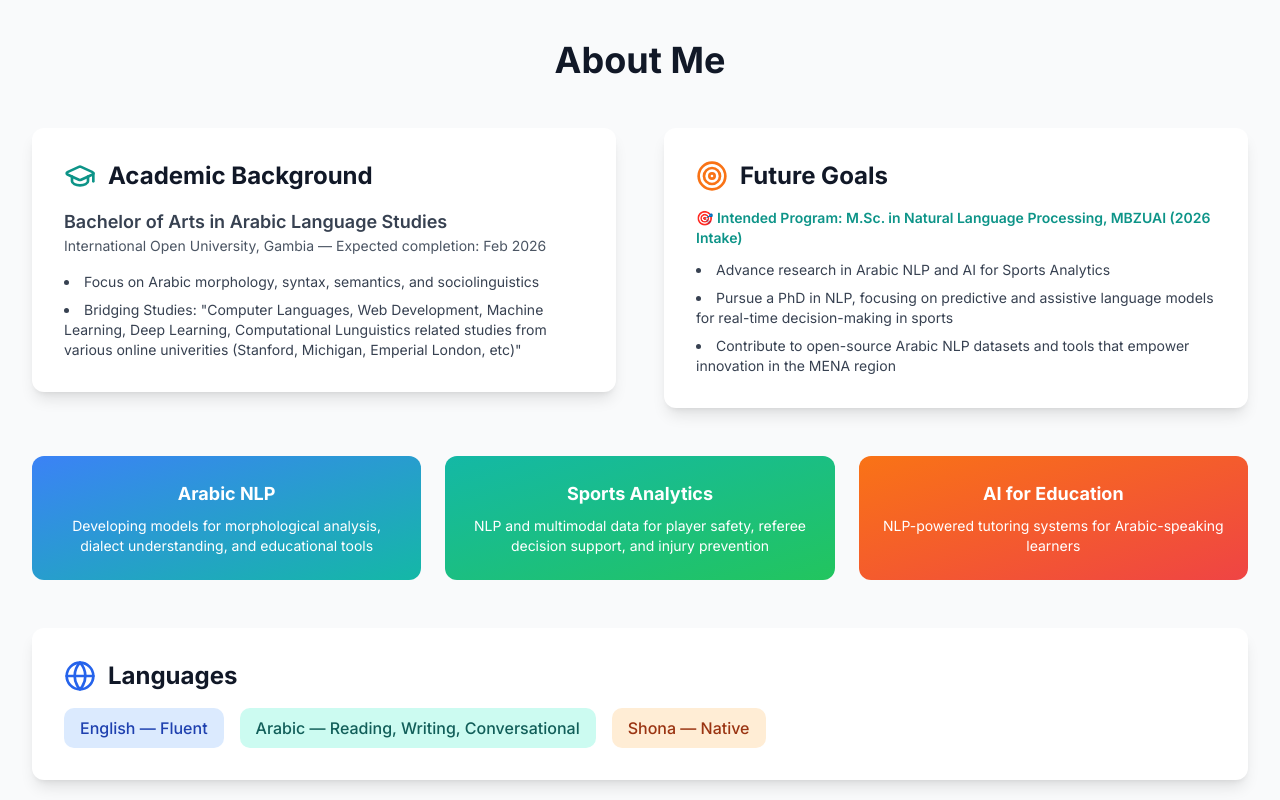
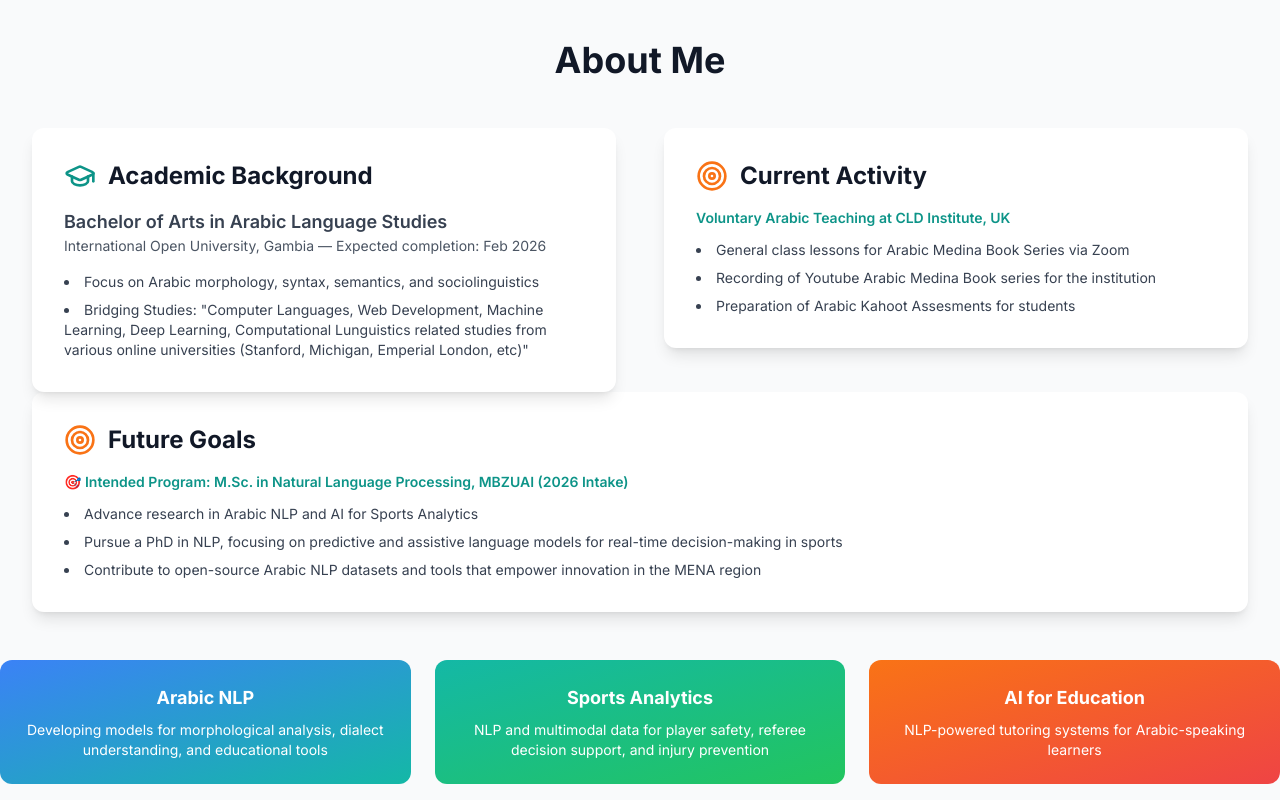
Before and after one commit to Abiton198/portifolio-abiton, a React (Vite) app: page / in a window 1280 px wide. Shown: the part 840-1640 px from the top of the page. Built offline with nearby package versions, Linux system fonts and the light colour scheme.

Commit message:
updated About file

```diff
--- a/src/components/About.tsx
+++ b/src/components/About.tsx
@@ -20,10 +20,26 @@ const About: React.FC = () => {
               </div>
               <ul className="list-disc list-inside space-y-2 text-sm">
                 <li>Focus on Arabic morphology, syntax, semantics, and sociolinguistics</li>
-                <li>Bridging Studies: "Computer Languages, Web Development, Machine Learning, Deep Learning, Computational Lunguistics related studies from various online univerities (Stanford, Michigan, Emperial London, etc)"</li>
+                <li>Bridging Studies: "Computer Languages, Web Development, Machine Learning, Deep Learning, Computational Lunguistics related studies from various online universities (Stanford, Michigan, Emperial London, etc)"</li>
               </ul>
             </div>
           </div>
+
+           <div className="bg-white rounded-xl shadow-lg p-8">
+            <h3 className="text-2xl font-bold text-gray-900 mb-4 flex items-center gap-3">
+              <Target className="text-orange-500" size={32} />
+              Current Activity
+            </h3>
+            <div className="space-y-3 text-gray-700 text-sm">
+              <p className="font-semibold text-teal-600">Voluntary Arabic Teaching at CLD Institute, UK</p>
+              <ul className="list-disc list-inside space-y-2 ">
+                <li>General class lessons for Arabic Medina Book Series via Zoom</li>
+                <li>Recording of Youtube Arabic Medina Book series for the institution</li>
+                <li>Preparation of Arabic Kahoot Assesments for students</li>
+              </ul>
+            </div>
+          </div>
+        </div>
 
           <div className="bg-white rounded-xl shadow-lg p-8">
             <h3 className="text-2xl font-bold text-gray-900 mb-4 flex items-center gap-3">
@@ -67,7 +83,6 @@ const About: React.FC = () => {
             <span className="bg-orange-100 text-orange-800 px-4 py-2 rounded-lg font-medium">Shona — Native</span>
           </div>
         </div>
-      </div>
     </section>
   );
 };
--- a/src/data/courses.ts
+++ b/src/data/courses.ts
@@ -45,7 +45,7 @@ export const courses: Course[] = [
   {
     id: "ai-everyone",
     title: "Mathematics for Machine Learning Specialization",
-    institution: "Emerial College London",
+    institution: "Emperial College London",
     platform: "Coursera",
     type: "formal"
   },
```
